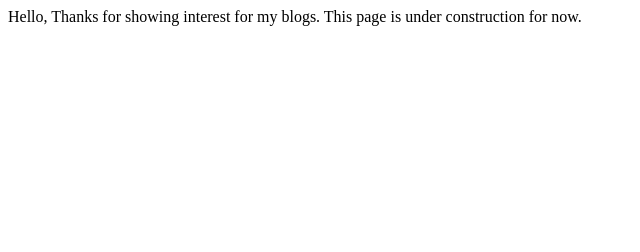
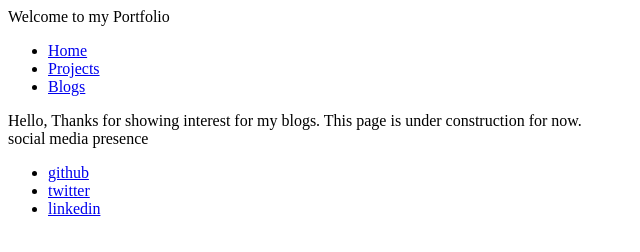
Before and after one commit to abhishek8392/Html-first-project, a plain HTML site: page blogs.html in a window 1280 px wide. Shown: the whole page, without its empty margins (0-640 px from the left). Drawn offline with Linux system fonts and the light colour scheme.

Commit message:
Fix: Links & fonts changed
Fix: Links & fonts changed

```diff
--- a/blogs.html
+++ b/blogs.html
@@ -6,9 +6,47 @@
     <meta name="viewport" content="width=device-width, initial-scale=1.0">
     <title>My Blogs</title>
 </head>
-<body>Hello, Thanks for showing interest for my blogs. This page is under construction for now. </body>
+<body>
+    <nav class="navigation container">
+        <div class="nav-brand">Welcome to my Portfolio</div>
+        <ul class="list-non-bullet nav-pills">
+            <li class="list-item-inline">
+                <a class="link link-active" href="/">Home</a>
+            </li>
+            <li class="list-item-inline">
+                <a class="link" href="/projects.html">Projects</a>
+            </li>
+            <li class="list-item-inline">
+                <a class="link" href="/blogs.html">Blogs</a>
+            </li>
+        </ul>
+    </nav>
 
 
 
+    Hello, Thanks for showing interest for my blogs. This page is under construction for now. </body>
+
+
+    <footer class="footer">
+        <div class="footer-header">social media presence</div>
+        <ul class="social-links list-non-bullet">
+            <li class="list-item-inline">
+                <a class="link" href="https://github.com/abhishek8392">
+                    github
+                </a>
+            </li>
+            <li class="list-item-inline">
+                <a class="link" href="/">
+                    twitter
+                </a>
+            </li>
+            <li class="list-item-inline">
+                <a class="link" href="https://linkedin.com/in/abhishek-budhbhatti-566a92152">
+                    linkedin
+                </a>
+            </li>
+
+        </ul>
+    </footer>
 
 </html>
```
Also changed, not shown: index.html (+7 -7 lines), projects.html (+1 -5 lines).
